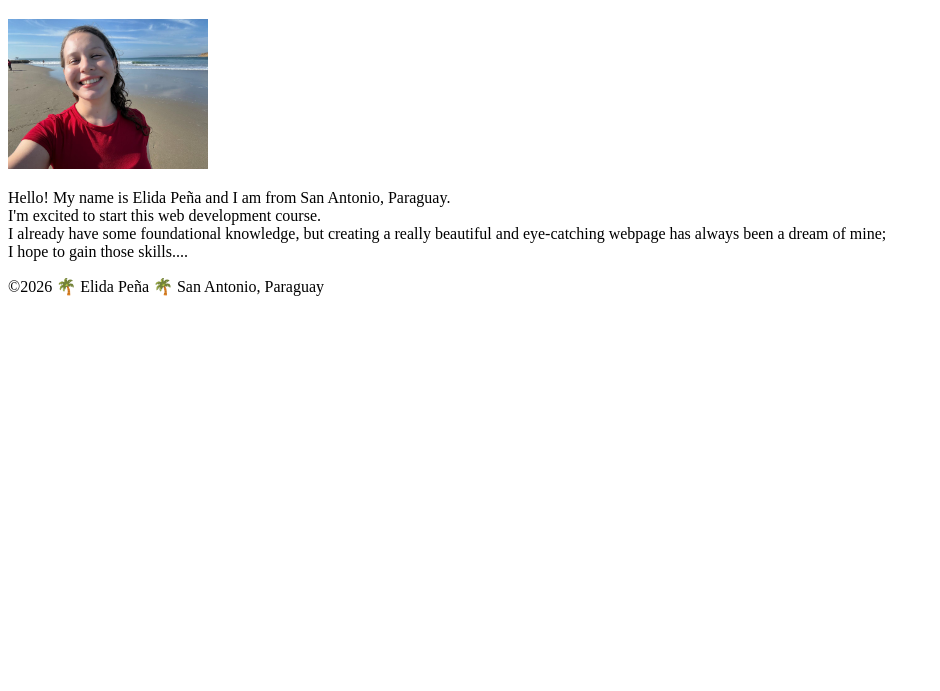
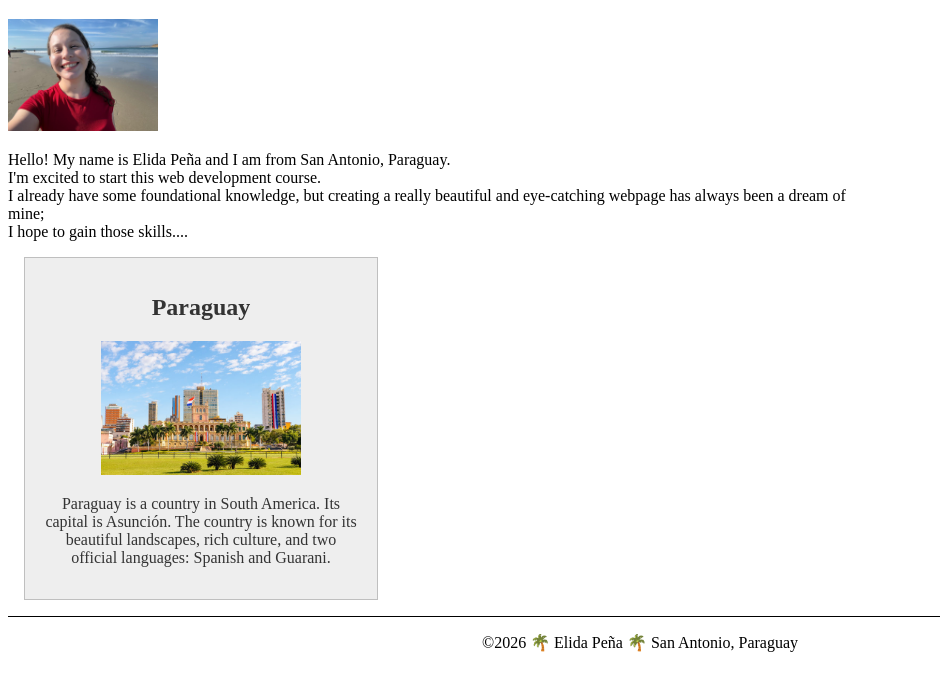
Before and after one commit to pena98elida/wdd130, a plain HTML site: page index.html in a window 1280 px wide. Shown: the part 87-778 px from the top of the page, without its empty margins (0-940 px from the left). Drawn offline with Linux system fonts and the light colour scheme.

Commit message:
Week 02 Home Page Enhancement

```diff
--- a/index.html
+++ b/index.html
@@ -5,6 +5,9 @@
     <meta charset="UTF-8">
     <meta name="viewport" content="width=device-width, initial-scale=1.0">
     <title>Elida Peña | WDD 130</title>
+    <meta name="description" content="Personal homepage of Elida Peña for the WDD 130 Web Fundamentals course.">
+    <meta name="author" content="Elida Peña">
+    <link rel="stylesheet" href="styles/styles.css">
 </head>
 
 <body>
@@ -21,6 +24,11 @@
             I'm excited to start this web development course.<br> I already have some foundational knowledge,
             but creating a really beautiful and eye-catching webpage has always been a dream of mine;<br> I hope to gain those skills....</p>
     </main>
+    <aside>
+    <h2>Paraguay</h2>
+    <img src="images/paraguay.jpg" alt="Landscape of Paraguay">
+    <p>Paraguay is a country in South America. Its capital is Asunción. The country is known for its beautiful landscapes, rich culture, and two official languages: Spanish and Guarani.</p>
+    </aside>
     <footer>
         <p>©2026 🌴 Elida Peña 🌴 San Antonio, Paraguay</p>
     </footer>
--- a/styles/styles.css
+++ b/styles/styles.css
@@ -0,0 +1,33 @@
+main {
+    max-width: 840px;
+}
+
+aside {
+    width: 20rem;
+    margin: 1rem;
+    border: 1px solid rgb(0 0 0 / 0.2);
+    padding: 1rem;
+    background-color: #eee;
+    color: #333;
+    text-align: center;
+}
+
+aside img {
+    width: 200px;
+    height: auto;
+}
+
+main img {
+    width: 150px;
+    height: auto;
+}
+
+p {
+    padding: 0;
+}
+
+footer {
+    margin-top: 15px;
+    border-top: 1px solid #000;
+    text-align: center;
+}
```
Also changed, not shown: images/paraguay.jpg (added).
